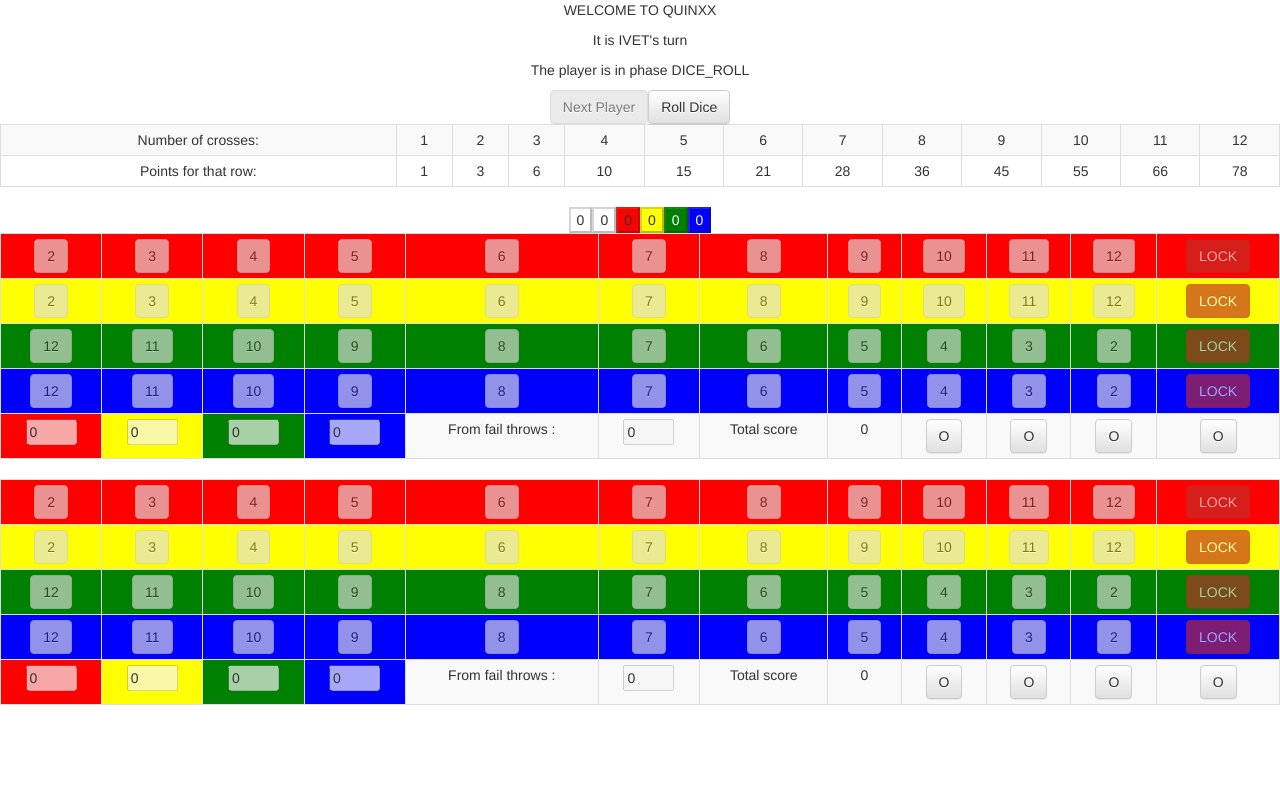
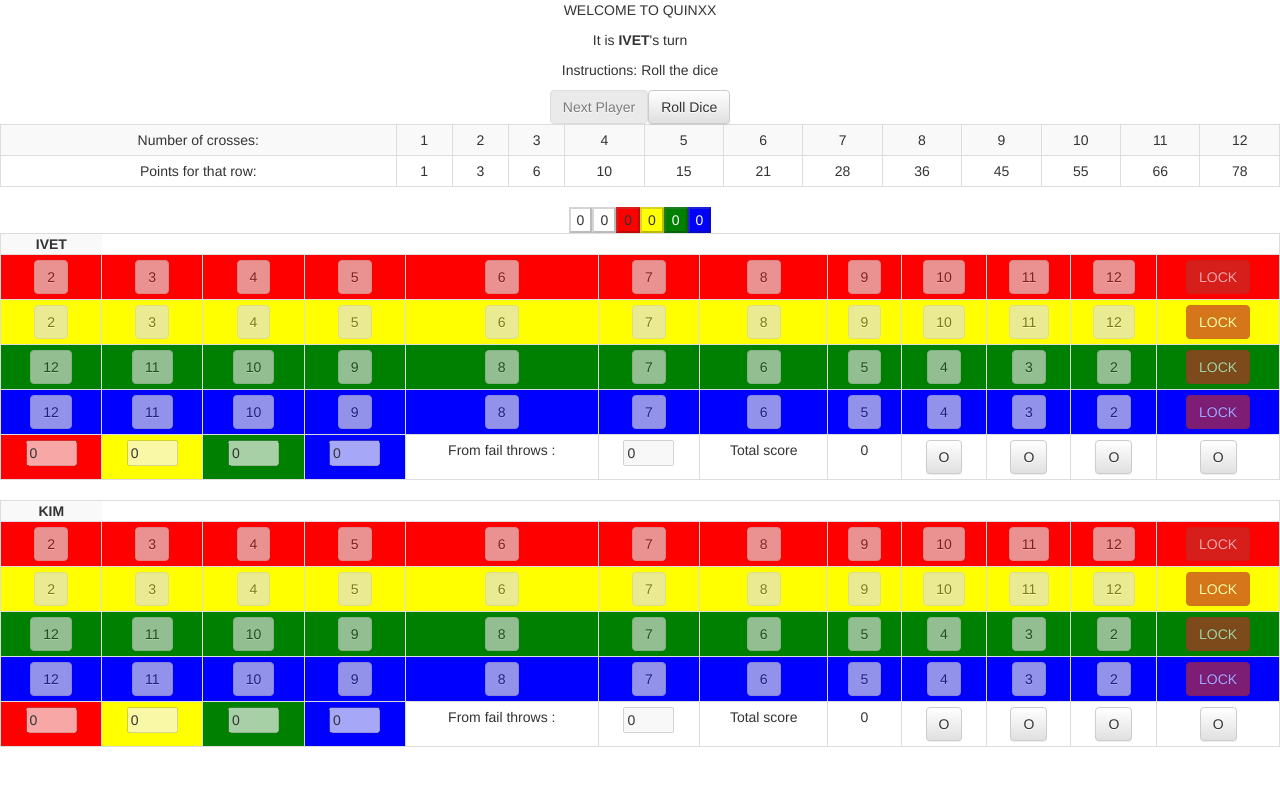
Before and after one commit to kofl91/Qwixx, a React (Create React App) app: page / in a window 1280 px wide. Shown: the top 786 px of the page. Built offline with nearby package versions, Linux system fonts and the light colour scheme.

Commit message:
Show player names over the scoreboard. Make current phase more clear with instructions

```diff
--- a/src/App.js
+++ b/src/App.js
@@ -6,11 +6,11 @@ import {Button, Table} from 'react-bootstrap';
 import {BootstrapStyled} from "./BootstrapStyled";
 import {calculateScore, generatePossibleEntries, isWhiteOnlyChoice} from "./Quinx";
 
-const DICE_ROLL = 'DICE_ROLL';
-const ENTER_WHITE = 'ENTER_WHITE_OR_COLOR';
-const ENTER_COLOR = 'ENTER_COLOR';
-const WAIT_FOR_PLAYERS = 'WAIT_FOR_PLAYERS';
-const PLAYER_WON = 'PLAYER_WON_OR_LOST';
+const DICE_ROLL = 'Roll the dice';
+const ENTER_WHITE = 'Make a cross. Use either both white dice or a white and a colored one. You can not enter a combination of only the white dices after using a colored one';
+const ENTER_COLOR = 'Make a cross. You already put in a white one. Now put in the colored one. (optional)';
+const WAIT_FOR_PLAYERS = 'We are waiting for other players to finish. Press next player when everyone set their marks or decided not to';
+const PLAYER_WON = 'A player has won. Check the scoreboard for the highest score.';
 
 const GAME_PHASES = [
     DICE_ROLL,
@@ -147,8 +147,8 @@ class App extends Component {
                 <BootstrapStyled/>
                 <div>
                     <p>WELCOME TO QUINXX</p>
-                    <p>It is {this.state.activePlayer}'s turn</p>
-                    <p>The player is in phase {this.state.phase}</p>
+                    <p>It is <b>{this.state.activePlayer}</b>'s turn</p>
+                    <p>Instructions: {this.state.phase}</p>
                     <Button
                         disabled={this.state.phase !== WAIT_FOR_PLAYERS}
                         onClick={this.nextPlayer}>
@@ -169,7 +169,8 @@ class App extends Component {
                         blue={this.state.diceRolls.BLUE}
                     />
                     {this.state.allPlayer.map((playerId) => {
-                            return (<QuinxBoard gamecard={this.state[playerId]}
+                            return (<QuinxBoard playerId={playerId}
+                                                gamecard={this.state[playerId]}
                                                 addToGamecard={this.addToGamecard(playerId)}
                                                 lockRow={this.lockRow(playerId)}
                                                 diceRolls={this.state.diceRolls}
--- a/src/QuinxBoard.js
+++ b/src/QuinxBoard.js
@@ -76,10 +76,11 @@ const ScoreCard = (props) => {
     return (scoreCard);
 };
 
-export const QuinxBoard = ({gamecard, failthrows, diceRolls, lockRow, addToGamecard, acceptFailthrow, lockedRows, possibleEntries}) => {
+export const QuinxBoard = ({gamecard, failthrows, diceRolls, lockRow, addToGamecard, acceptFailthrow, lockedRows, possibleEntries, playerId}) => {
     return (
         <Table striped bordered condensed hover>
             <tbody>
+            <tr><b>{playerId}</b></tr>
             <QuinxSheet
                 gamecard={gamecard}
                 lockedRows={lockedRows}
```
